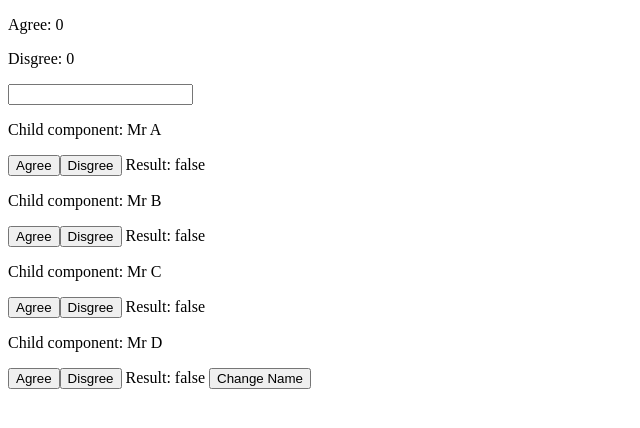
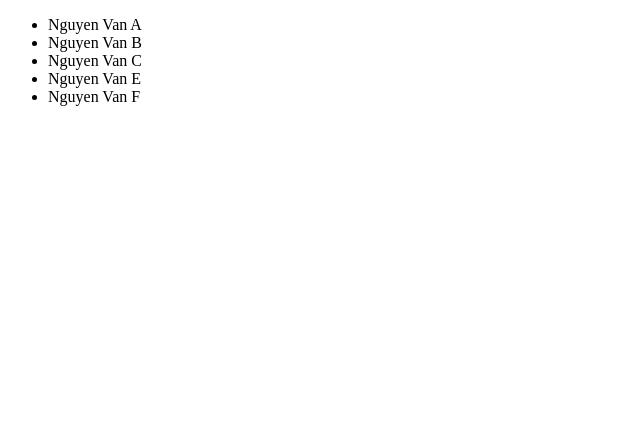
Before and after one commit to akkerise/learn-angularjs2, an Angular app: page / in a window 1280 px wide. Shown: the top 428 px of the page, without its empty margins (0-640 px from the left). Built offline with nearby package versions, Linux system fonts and the light colour scheme.

Commit message:
angular service completed

```diff
--- /dev/null
+++ b/src/app/app.component.html
@@ -0,0 +1 @@
+<employee-list></employee-list>
--- a/src/app/app.component.ts
+++ b/src/app/app.component.ts
@@ -1,33 +1,9 @@
 import {Component, ViewChild} from '@angular/core';
-import {TutorialComponent} from "./tutorial.component"
 
 @Component({
   selector: 'app-root',
-  template: `
-    <div>
-      <p>Agree: {{agree}}</p>
-      <p>Disgree: {{disgree}}</p>
-      <input type="text" #textName (keyup)="0">
-      <app-tutorial *ngFor="let person of names" [name]="person" (onVote)="parentVote($event)"></app-tutorial>
-      <button (click)="changeName()">Change Name</button>
-    </div>
-  `,
+  templateUrl: './app.component.html'
 })
 export class AppComponent {
-  public agree: number = 0;
-  public disgree: number = 0;
-  public names = ['Mr A', 'Mr B', 'Mr C', 'Mr D'];
 
-  @ViewChild(TutorialComponent)
-  private tutorialComponent = TutorialComponent;
-
-  public parentVote = (agree: boolean) => {
-    if (agree) this.agree++;
-    else this.disgree++
-  }
-
-  changeName(){
-    // this.tutorialComponent.setName('This is data parent component data')
-    alert('clgt')
-  }
 }
--- /dev/null
+++ b/src/app/employee.component.html
@@ -0,0 +1,3 @@
+<ul>
+  <li *ngFor="let employee of employees">{{employee.Name}}</li>
+</ul>
--- /dev/null
+++ b/src/app/employee.component.ts
@@ -0,0 +1,19 @@
+import {Component, OnInit} from "@angular/core"
+import {EmployeeService} from "./services/employee.service"
+
+@Component({
+  selector: 'employee-list',
+  templateUrl: './employee.component.html'
+})
+
+export class EmployeeComponent implements OnInit {
+  public employees: any[];
+
+  constructor(private employeeService: EmployeeService) {
+
+  }
+
+  ngOnInit() {
+    this.employees = this.employeeService.GetList();
+  }
+}
--- /dev/null
+++ b/src/app/services/employee.service.ts
@@ -0,0 +1,16 @@
+import {Injectable} from '@angular/core';
+
+@Injectable()
+
+export class EmployeeService {
+  GetList = () => {
+    let employees: any[] = [
+      {Id: 1, Name: 'Nguyen Van A'},
+      {Id: 2, Name: 'Nguyen Van B'},
+      {Id: 3, Name: 'Nguyen Van C'},
+      {Id: 4, Name: 'Nguyen Van E'},
+      {Id: 5, Name: 'Nguyen Van F'}
+    ]
+    return employees
+  }
+}
--- a/src/app/tutorial.component.ts
+++ /dev/null
@@ -1,27 +0,0 @@
-import {Component, Input, Output, EventEmitter} from '@angular/core';
-
-@Component({
-  selector: 'app-tutorial',
-  template: `
-    <p>Child component: {{name}}</p>
-    <button [disabled]="voted" (click)="vote(true)">Agree</button>
-    <button [disabled]="voted" (click)="vote(false)">Disgree</button>
-    Result: {{voted}}
-  `
-})
-
-export class TutorialComponent {
-  public voted: boolean = false;
-
-  @Input() name: string;
-  @Output() onVote = new EventEmitter<boolean>();
-
-  setName = (name: string) => {
-    this.name = name
-  }
-
-  vote = (agree) => {
-    this.voted = true;
-    this.onVote.emit(agree)
-  }
-}
```
Also changed, not shown: src/app/app.module.ts (+5 -4 lines), 1 other file (tests, documents, lock files or other folders).
